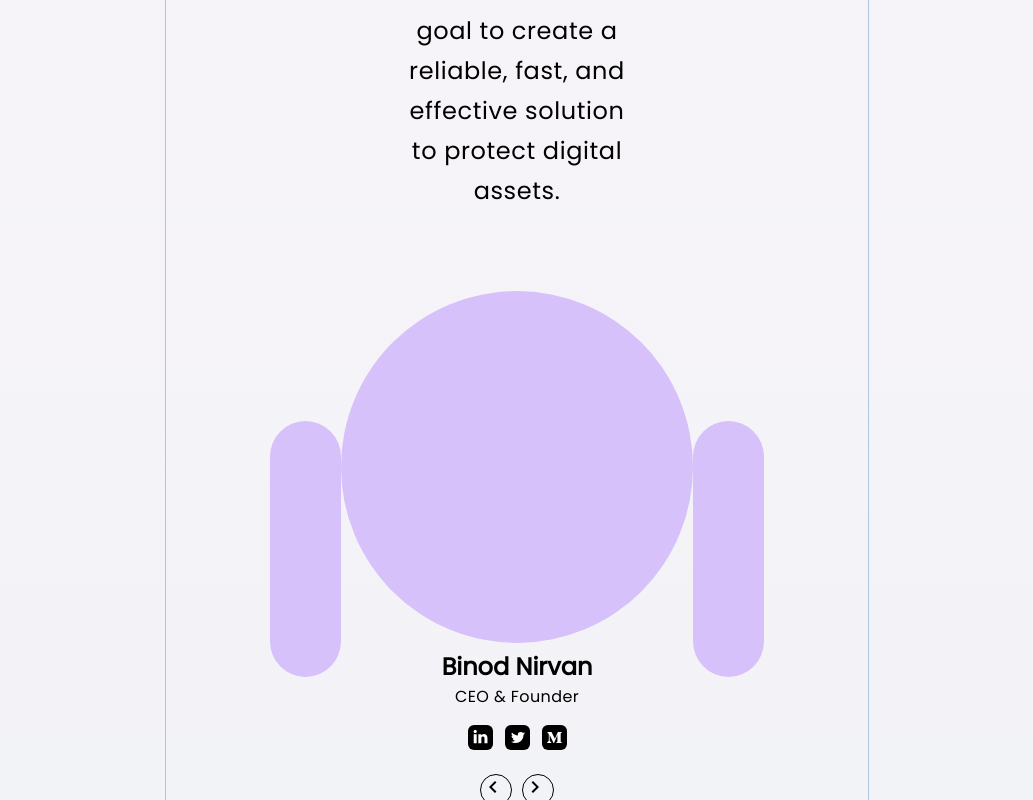
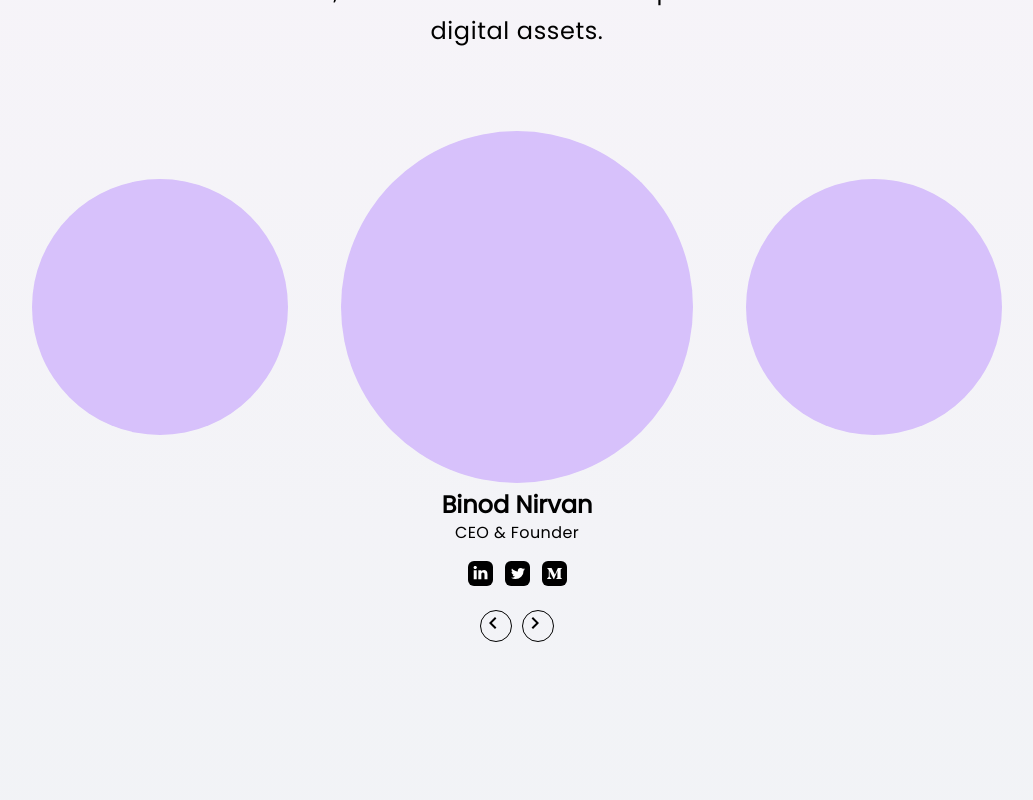
Before and after one commit to Milanpanta/nep-web, a Next.js app: page / in a window 1280 px wide. Shown: the part 8780-9580 px from the top of the page, without its empty margins (123-1156 px from the left). Built offline with nearby package versions, Linux system fonts and the light colour scheme.

Commit message:
chore: make responsive our team component

```diff
--- a/components/HomePage/OurTeam.jsx
+++ b/components/HomePage/OurTeam.jsx
@@ -6,21 +6,29 @@ import ChevronRightIcon from "utils/icons/ChevronRightIcon";
 
 export const OurTeamComponent = () => {
   return (
-    <div className="border-x border-b0c4db mx-72 px-26 pb-60">
-      <div className="pt-64 text-center">
-        <p className="font-sora text-h2 font-semibold">Our Team</p>
-        <p className="mt-4 w-1/2 mx-auto font-poppins font-light tracking-wide text-2xl leading-10">
+    <div className="sm:px-32 3xl:border-x 3xl:border-b0c4db 3xl:mx-72 3xl:px-26 pb-60">
+      <div className="pt-64">
+        <div className="px-4 text-center">
+          <p className="font-sora text-3xxl lg:text-h2 font-semibold">
+            Our Team
+          </p>
+          <p className="mt-2 lg:mt-4 lg:w-1/2 mx-auto font-poppins font-light tracking-wide leading-8 lg:text-2xl lg:leading-10">
             We are a diverse and vibrant team with a common goal to create a
             reliable, fast, and effective solution to protect digital assets.
           </p>
+        </div>
+        {/* ImageComp */}
+        <div className="mt-20 flex justify-around items-center">
+          <div className="w-28 h-28 min-w-14 lg:w-64 lg:h-64 rounded-circle bg-D7C1FB">
+            <div className="w-full h-full rounded-full"></div>
+          </div>
+          <div className="w-40 h-40 lg:w-88 lg:h-88 rounded-circle bg-D7C1FB"></div>
+          <div className="w-28 h-28 lg:w-64 lg:h-64 rounded-circle bg-D7C1FB"></div>
+        </div>
 
-        {/* ImageComp */}
-        <div className="mt-20 flex justify-between items-center">
-          <div className="w-64 h-64 rounded-full bg-D7C1FB"></div>
         <div>
-            <div className="w-88 h-88 rounded-full bg-D7C1FB"></div>
-            <div className="mt-1.5">
-              <p className="font-poppins font-semibold text-2xl leading-9">
+          <div className="mt-1.5 text-center">
+            <p className="font-poppins font-semibold text-xl sm:text-2xl leading-9">
               Binod Nirvan
             </p>
             <p className="font-poppins font-light tracking-wide">
@@ -33,9 +41,11 @@ export const OurTeamComponent = () => {
               </div>
               <MediumFilledIcon />
             </div>
-              <div className="mt-6 flex justify-center items-center">
-                <div className="w-8 h-8 rounded-full border border-black flex items-start">
+            <div className="hidden lg:flex mt-6 justify-center items-center">
+              <div className="w-8 h-8 rounded-full border border-black ">
+                <div className="flex items-center justify-center">
                   <ChevronLeftIcon />
+                </div>
               </div>
               <div className="w-8 h-8 ml-2.5 rounded-full border border-black ">
                 <ChevronRightIcon />
@@ -43,8 +53,6 @@ export const OurTeamComponent = () => {
             </div>
           </div>
         </div>
-          <div className="w-64 h-64 rounded-full bg-D7C1FB"></div>
-        </div>
       </div>
     </div>
   );
--- a/tailwind.config.js
+++ b/tailwind.config.js
@@ -102,6 +102,9 @@ module.exports = {
       height: {
         88: "22rem",
       },
+      borderRadius: {
+        circle: "50%",
+      },
     },
   },
   plugins: [],
```
Lines whose indentation alone changed are shown as unchanged.
